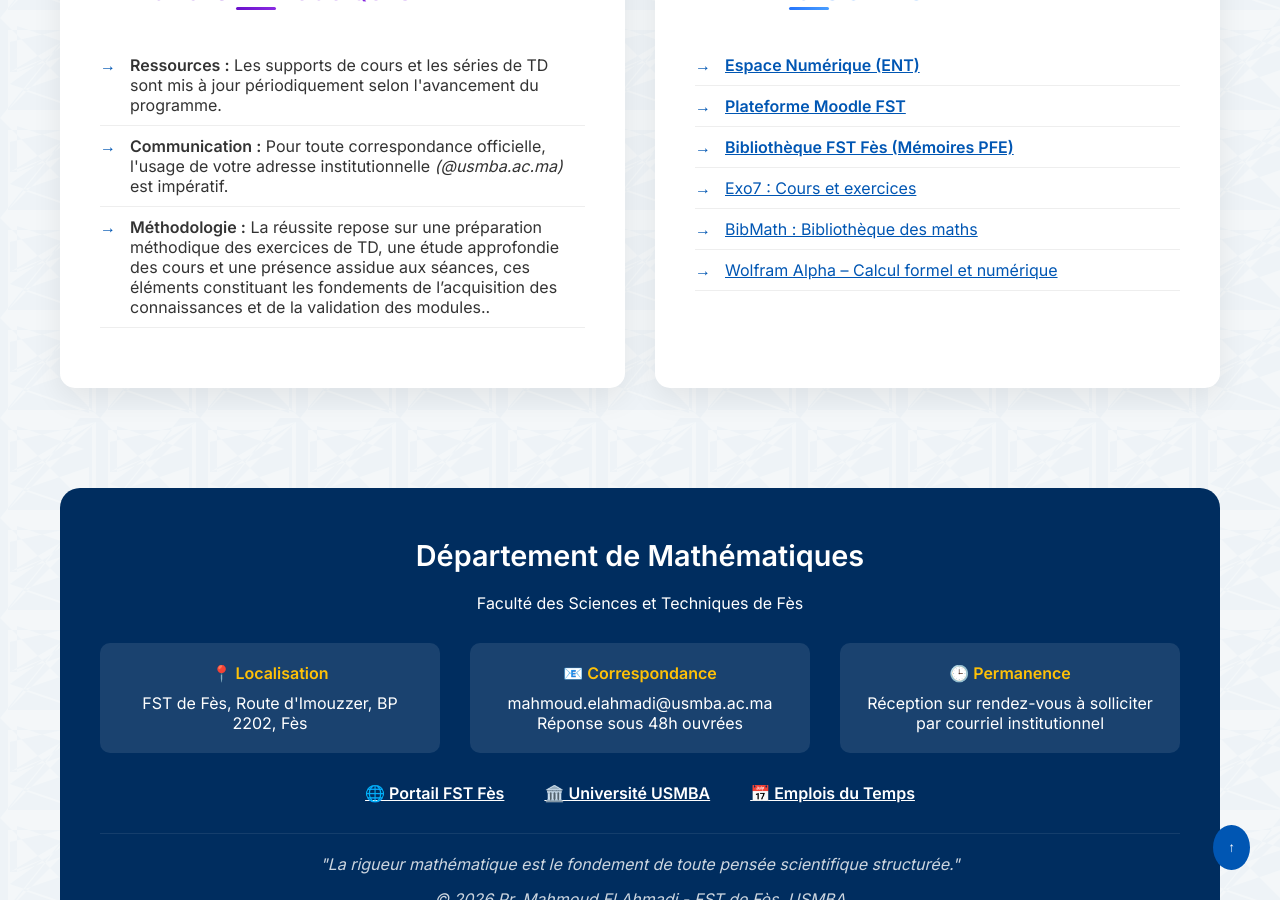
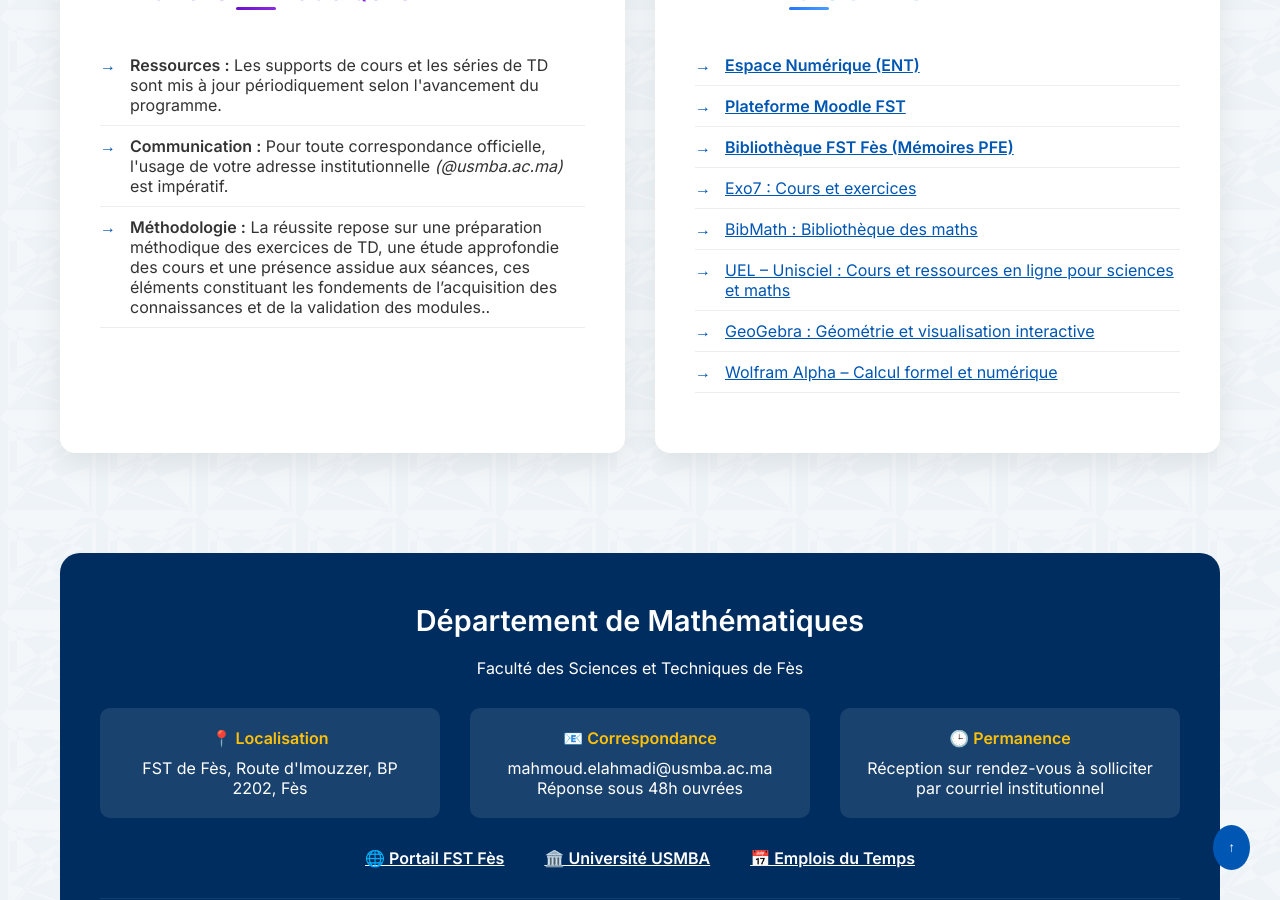
Before and after one commit to mahmoudmath/mahmoudmath.github.io, a Jekyll site: the page index.html, which Jekyll copies as it is, in a window 1280 px wide and 900 px high, scrolled down 1282 px. Built offline with Jekyll 4.4.1, drawn with Linux system fonts in a browser that asks for light colours.

Commit message:
Update index.html

```diff
--- a/index.html
+++ b/index.html
@@ -85,6 +85,8 @@
                     <li><a href="https://memoirepfe.fst-usmba.ac.ma/" target="_blank" style="color:#0056b3; font-weight: bold;">Bibliothèque FST Fès (Mémoires PFE)</a></li>
                     <li><a href="http://exo7.emath.fr/" target="_blank" style="color:#0056b3;">Exo7 : Cours et exercices</a></li>
                     <li><a href="https://www.bibmath.net/" target="_blank" style="color:#0056b3;">BibMath : Bibliothèque des maths</a></li>
+                    <li><a href="https://uel.unisciel.fr/" target="_blank" style="color:#0056b3;">UEL – Unisciel : Cours et ressources en ligne pour sciences et maths</a></li>
+                    <li><a href="https://www.geogebra.org/" target="_blank" style="color:#0056b3;">GeoGebra : Géométrie et visualisation interactive  </a></li>
                     <li><a href="https://www.wolframalpha.com/" target="_blank" style="color:#0056b3;">Wolfram Alpha – Calcul formel et numérique</a></li>
                 </ul>
             </div>
```
